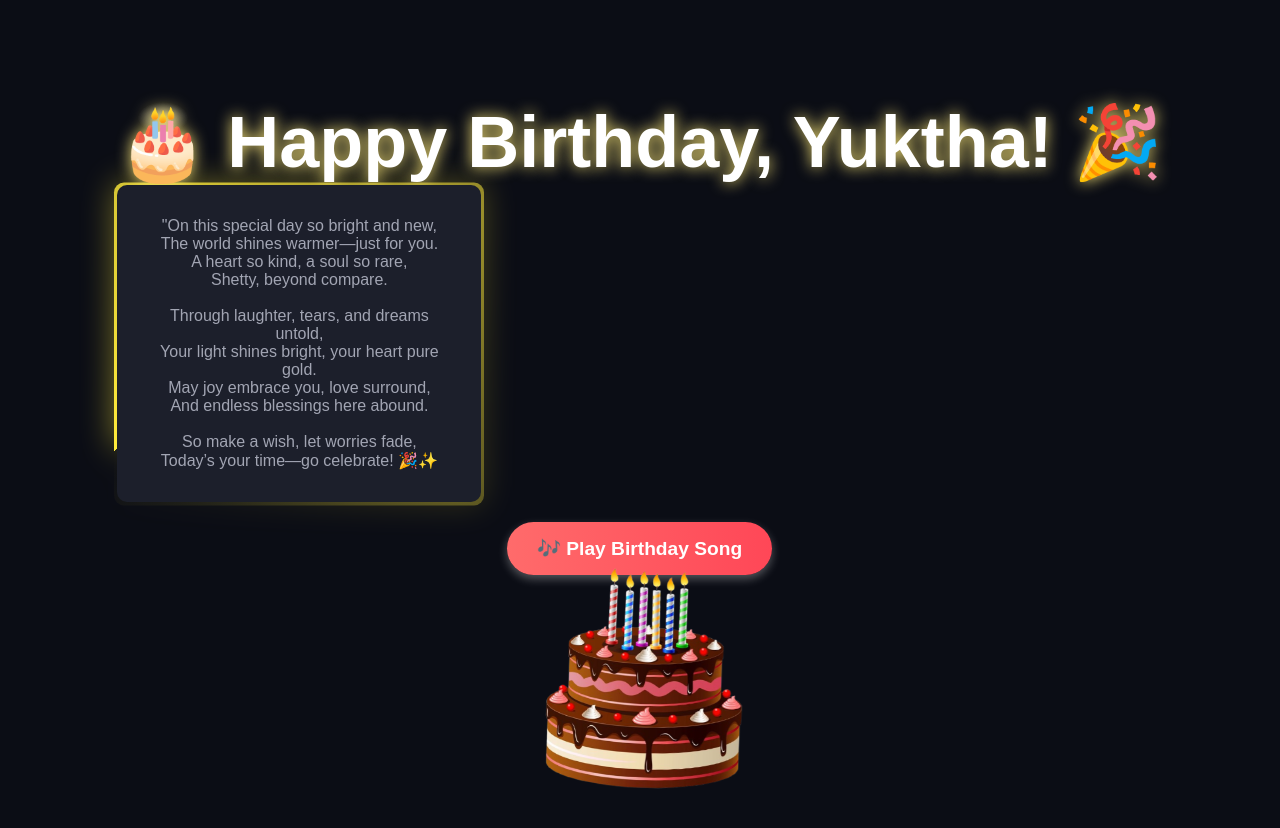
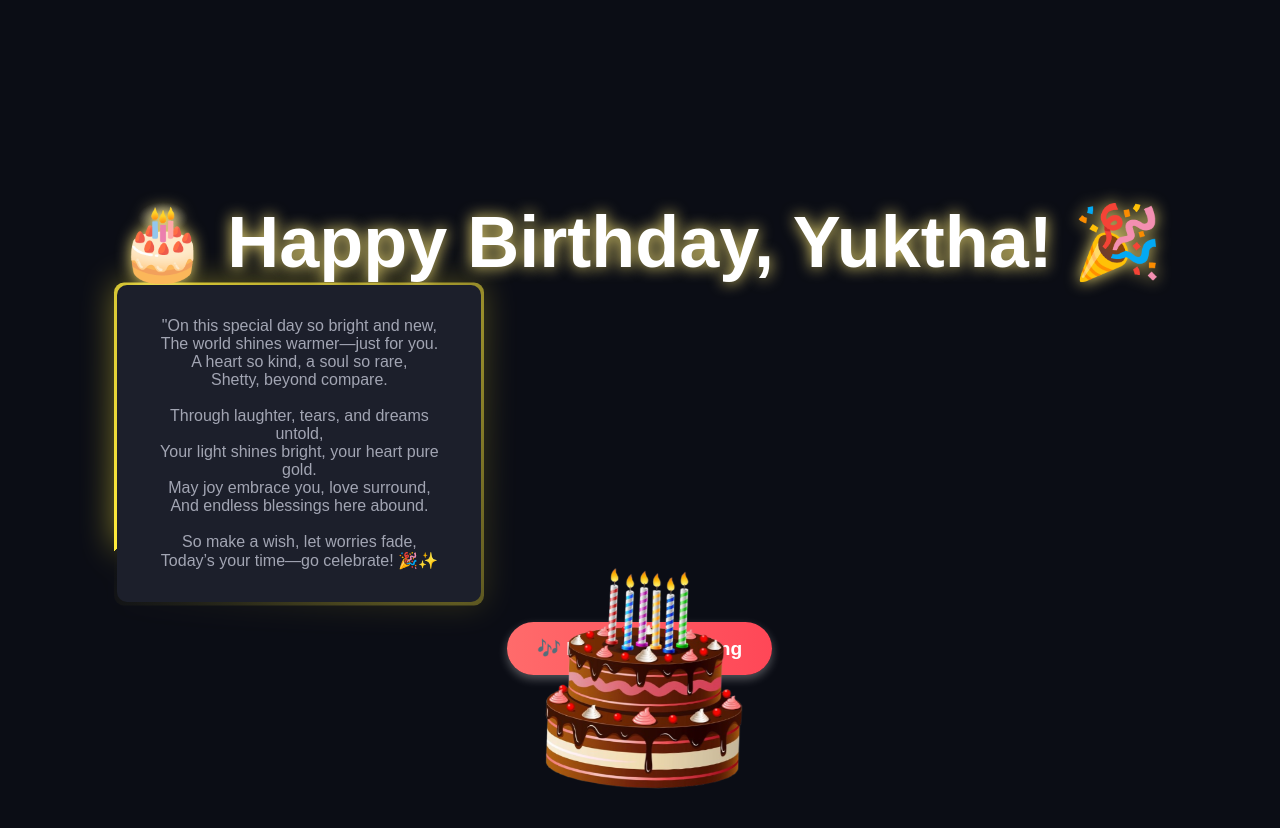
Before and after one commit to pkarthikmohan/wishh, a plain HTML site: page index.html in a window 1280 px wide. Drawn offline with Linux system fonts and the light colour scheme.

Commit message:
Update index.html

```diff
--- a/index.html
+++ b/index.html
@@ -57,7 +57,7 @@ html {
 }
 
 body {
-  min-height: 125vh;
+  min-height: 150vh;
   background: #0b0d15;
   color: #a2a5b3;
   display: flex;
```
